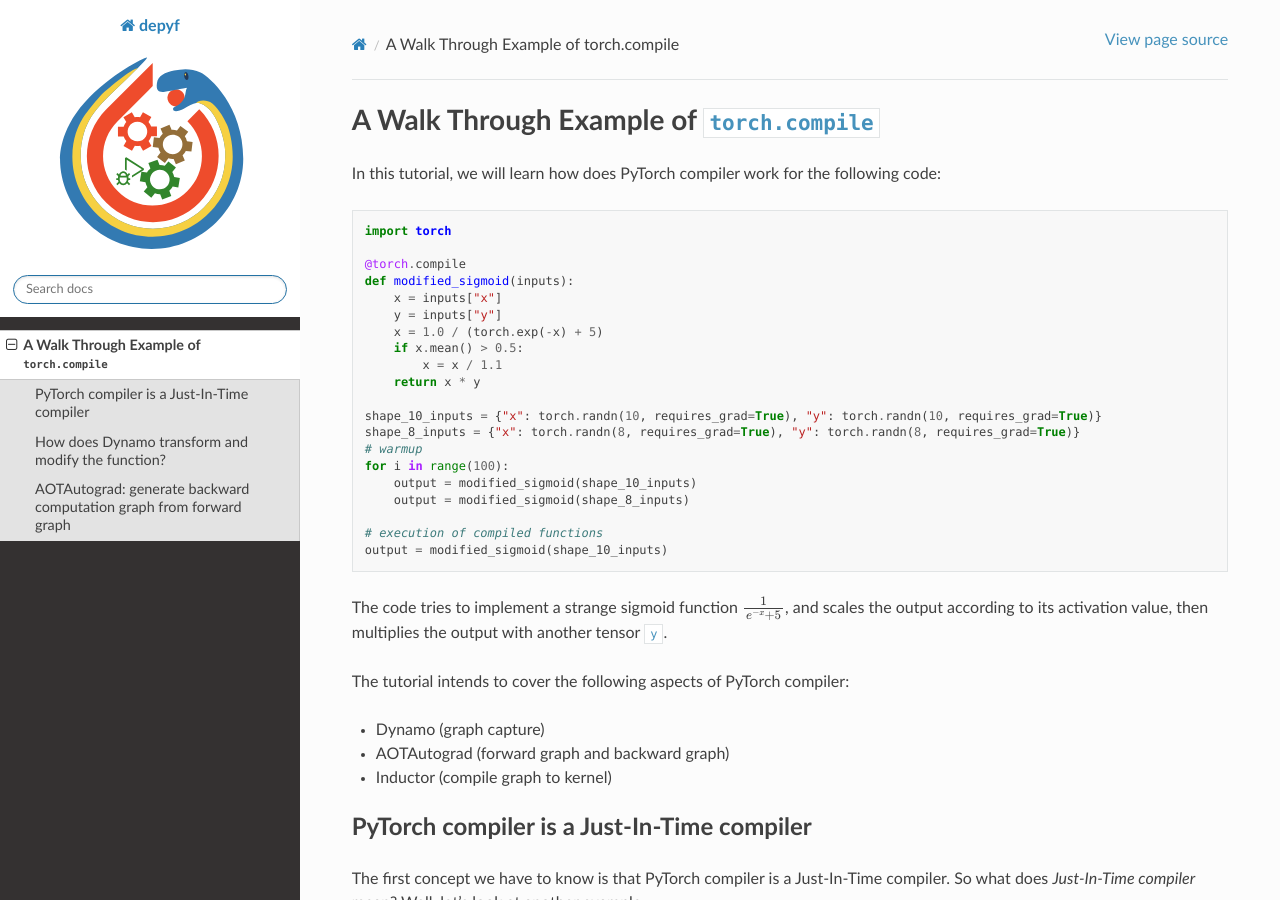
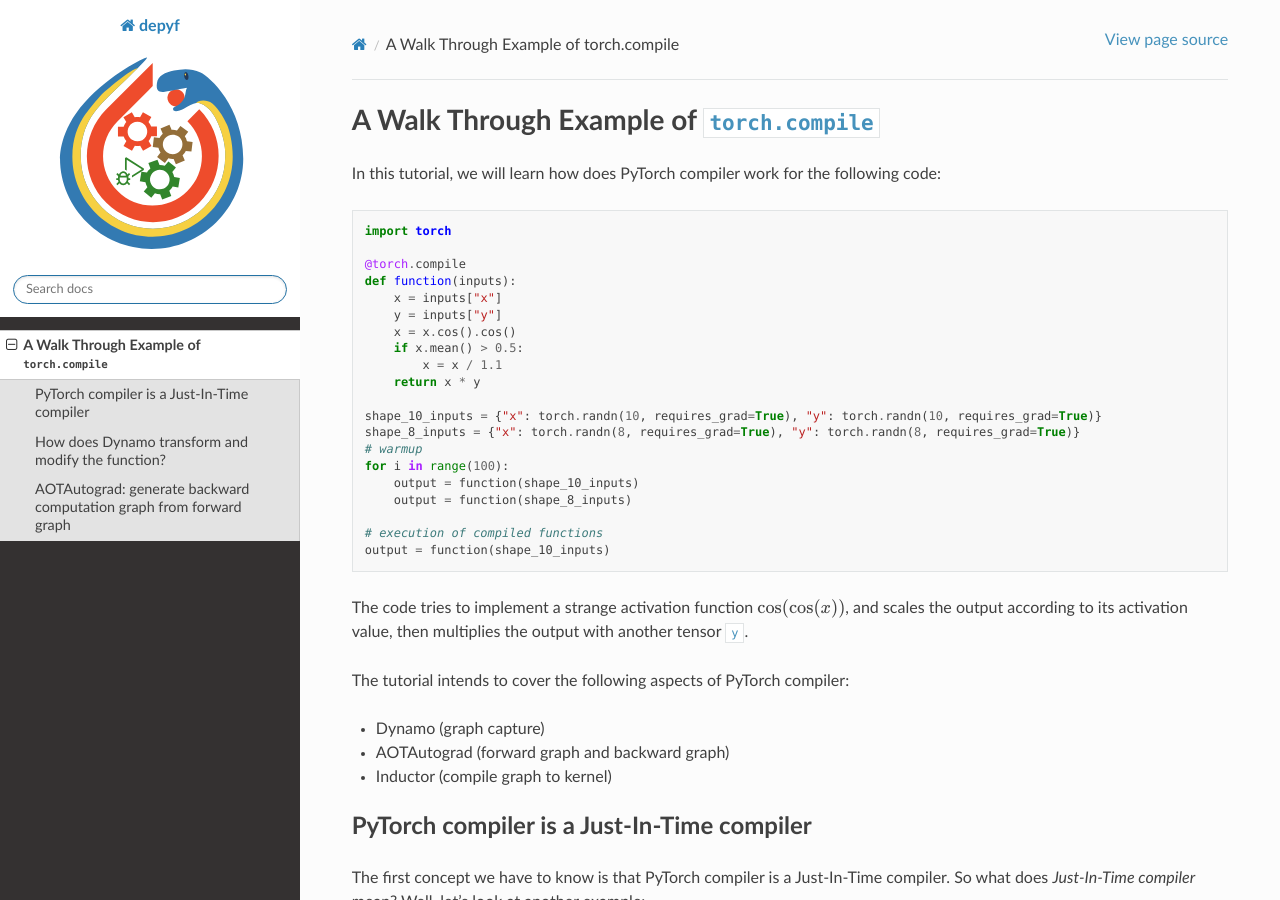
Before and after one commit to thuml/depyf, a Sphinx documentation site: the page built from docs/walk_through.rst, in a window 1280 px wide and 900 px high. Built offline with Sphinx 7.4.7 and the Read the Docs theme 2.0.0, drawn with Linux system fonts in a browser that asks for light colours; some of the changed text lies outside the part shown.

Commit message:
add graph

```diff
--- a/docs/walk_through.rst
+++ b/docs/walk_through.rst
@@ -8,10 +8,10 @@
     import torch
 
     @torch.compile
-    def modified_sigmoid(inputs):
+    def function(inputs):
         x = inputs["x"]
         y = inputs["y"]
-        x = 1.0 / (torch.exp(-x) + 5)
+        x = x.cos().cos()
         if x.mean() > 0.5:
             x = x / 1.1
         return x * y
@@ -20,13 +20,13 @@
     shape_8_inputs = {"x": torch.randn(8, requires_grad=True), "y": torch.randn(8, requires_grad=True)}
     # warmup
     for i in range(100):
-        output = modified_sigmoid(shape_10_inputs)
-        output = modified_sigmoid(shape_8_inputs)
+        output = function(shape_10_inputs)
+        output = function(shape_8_inputs)
 
     # execution of compiled functions
-    output = modified_sigmoid(shape_10_inputs)
+    output = function(shape_10_inputs)
 
-The code tries to implement a strange sigmoid function :math:`\frac{1}{e^{-x} + 5}`, and scales the output according to its activation value, then multiplies the output with another tensor ``y``.
+The code tries to implement a strange activation function :math:`\text{cos}(\text{cos}(x))`, and scales the output according to its activation value, then multiplies the output with another tensor ``y``.
 
 The tutorial intends to cover the following aspects of PyTorch compiler:
 
@@ -171,13 +171,13 @@
 
 To enable such a fine-grained manipulation of functions, ``Dynamo`` operates on the level of Python bytecode, a level that is lower than Python source code.
 
-The following procedure describes what Dynamo does to our function ``modified_sigmoid``.
+The following procedure describes what Dynamo does to our function ``function``.
 
 .. image:: _static/images/dynamo-workflow.svg
   :width: 1200
   :alt: Dynamo workflow
 
-One important feature of ``Dynamo``, is that it can analyze all the functions called inside the ``modified_sigmoid`` function. If a function can be represented entirely in a computation graph, that function call will be inlined and the function call is eliminated.
+One important feature of ``Dynamo``, is that it can analyze all the functions called inside the ``function`` function. If a function can be represented entirely in a computation graph, that function call will be inlined and the function call is eliminated.
 
 The mission of ``Dynamo``, is to extract computation graphs from Python code in a safe and sound way. Once we have the computation graphs, we can enter the world of computation graph optimization now.
 
@@ -185,3 +185,11 @@
 ------------------------------------------------------------------------
 
 The above code only deals with forward computation graph. One important missing piece is how to get the backward computation graph to compute the gradient.
+
+In plain PyTorch code, backward computation is triggered by the ``backward`` function call on some scalar loss value. Each PyTorch function stores what is required for backward during forward computation.
+
+The following computation graph shows the details:
+
+.. image:: _static/images/eager-joint-graph.svg
+  :width: 1200
+  :alt: Eager mode autograd
```
Also changed, not shown: docs/_static/images/aot-joint-graph.svg (added), docs/_static/images/eager-joint-graph.svg (added).
